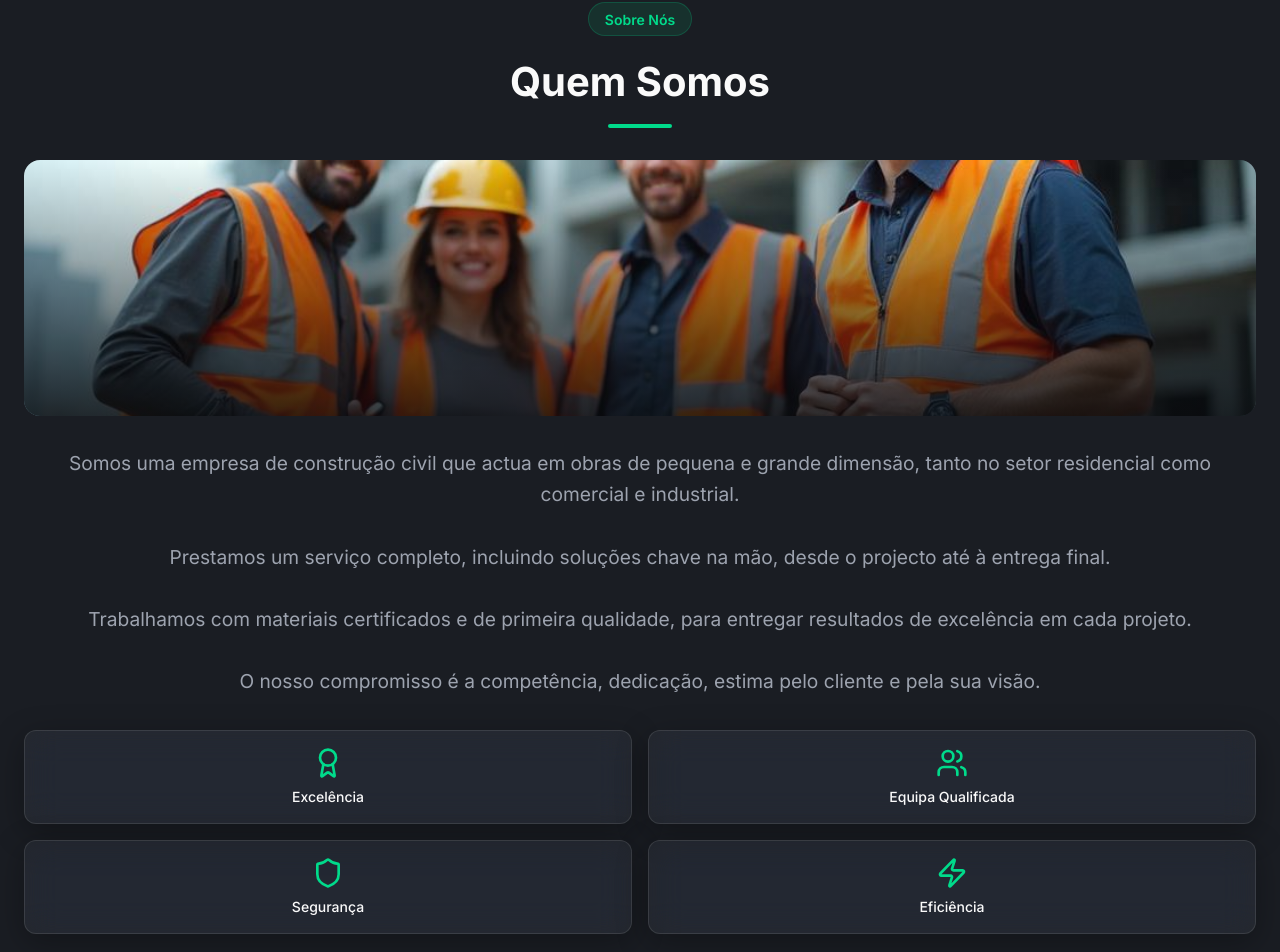
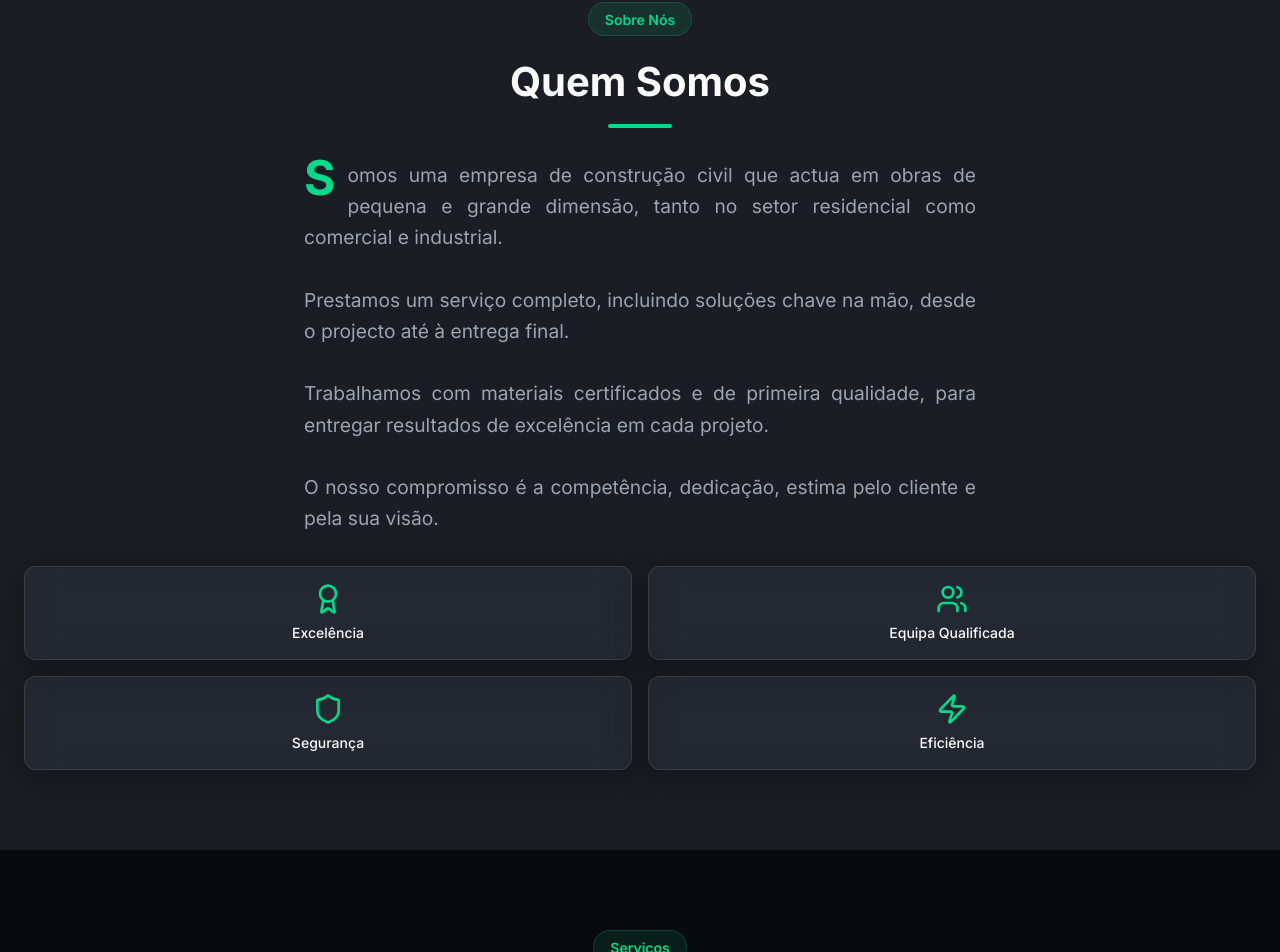
Before and after one commit to Roger-NL/construcaohabicon, a React (Vite) app: page / in a window 1280 px wide. Shown: the part 942-1894 px from the top of the page. Built offline with nearby package versions, Linux system fonts and the light colour scheme; the HTML template or start-up script is replaced by a standard one.

Commit message:
Melhoria na seção Quem Somos: remoção de foto e adição de letra capitular

```diff
--- a/src/components/sections/AboutMobile.tsx
+++ b/src/components/sections/AboutMobile.tsx
@@ -42,35 +42,30 @@ export function AboutMobile() {
         </div>
 
         <motion.div
-          className="relative rounded-2xl overflow-hidden mb-8"
-          initial={{ scale: 0.9, opacity: 0 }}
-          animate={isInView ? { scale: 1, opacity: 1 } : {}}
-          transition={{ duration: 0.8, delay: 0.2 }}
-        >
-          <img
-            src={constructionImage}
-            alt="Equipa Habicon"
-            className="w-full h-64 object-cover"
-          />
-          <div className="absolute inset-0 bg-gradient-to-t from-background/80 to-transparent" />
-        </motion.div>
-
-        <motion.p
-          className="text-body text-muted-foreground mb-8 leading-relaxed text-center"
+          className="text-body text-muted-foreground mb-8 leading-relaxed text-justify max-w-2xl mx-auto"
           initial={{ opacity: 0 }}
           animate={isInView ? { opacity: 1 } : {}}
           transition={{ delay: 0.4 }}
         >
-          Somos uma empresa de construção civil que actua em obras de pequena e grande dimensão,
-          tanto no setor residencial como comercial e industrial.
-          <br /><br />
-          Prestamos um serviço completo, incluindo soluções chave na mão, desde o projecto até à entrega final.
-          <br /><br />
-          Trabalhamos com materiais certificados e de primeira qualidade, para entregar resultados de
-          excelência em cada projeto.
-          <br /><br />
-          O nosso compromisso é a competência, dedicação, estima pelo cliente e pela sua visão.
-        </motion.p>
+          <p>
+            <span className="float-left text-5xl font-bold text-primary mr-3 mt-[-6px] leading-none">S</span>
+            omos uma empresa de construção civil que actua em obras de pequena e grande dimensão,
+            tanto no setor residencial como comercial e industrial.
+          </p>
+          <br />
+          <p>
+            Prestamos um serviço completo, incluindo soluções chave na mão, desde o projecto até à entrega final.
+          </p>
+          <br />
+          <p>
+            Trabalhamos com materiais certificados e de primeira qualidade, para entregar resultados de
+            excelência em cada projeto.
+          </p>
+          <br />
+          <p>
+            O nosso compromisso é a competência, dedicação, estima pelo cliente e pela sua visão.
+          </p>
+        </motion.div>
 
         <div className="grid grid-cols-2 gap-4">
           {features.map((feature, index) => (
```
